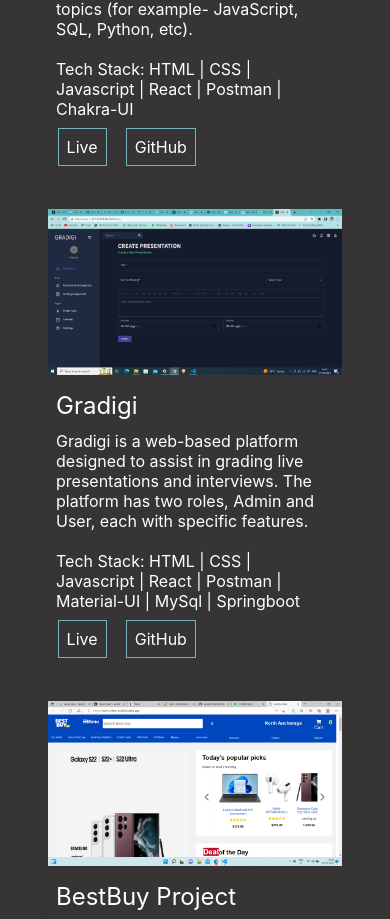
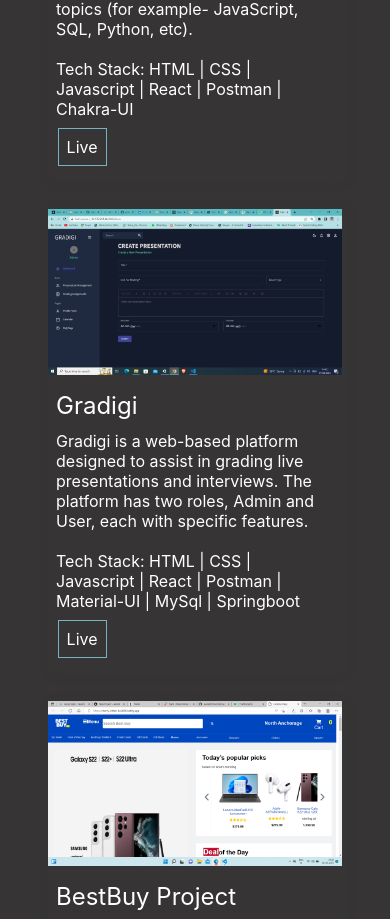
Before and after one commit to saurabhchanchal/saurabhchanchal.github.io, a React (Create React App) app: page / in a window 390 px wide. Shown: the part 5556-6475 px from the top of the page. Built offline with nearby package versions, Linux system fonts and the light colour scheme.

Commit message:
done for iPad Mini and iPhone SE

```diff
--- a/src/App.css
+++ b/src/App.css
@@ -479,7 +479,7 @@
 }
 
 /* media queries for nav and home components */
-@media screen and (max-width: 667px) {
+@media screen and (max-width: 668px) {
   /* navbar */
   .navbar {
     padding: 0.5rem;
@@ -618,7 +618,7 @@
 /* ---------------------------------------------------------------------------------- */
 
 /* ----------for iPad Mini-------------------------  */
-@media screen and (min-width: 601px) and (max-width: 768px) {
+@media screen and (min-width: 768px) and (max-width: 1024px) {
   .navbar {
     padding: 0.75rem;
   }
--- a/src/components/Nav.js
+++ b/src/components/Nav.js
@@ -7,6 +7,7 @@
   FaBars,
 } from "react-icons/fa";
 import { Link } from "react-router-dom";
+import  Saurabh from "./resume/Saurabh.pdf";
 
 function Nav() {
   const [click, setClick] = useState(false);
@@ -15,8 +16,7 @@
 
   const downloadResume = () => {
     const downloadLink = document.createElement("a");
-    downloadLink.href =
-      "https://drive.google.com/file/d/1gzUX5QYyHyALRCl5ho4yoY6FIMCLpgq6/view?usp=share_link";
+    downloadLink.href = Saurabh
     downloadLink.download = "Saurabha_Rai_Resume.pdf";
     downloadLink.click();
     window.open(
--- a/src/components/Pages/Project.js
+++ b/src/components/Pages/Project.js
@@ -38,11 +38,6 @@
                 Live
               </a>
             </div>
-            <div className="projlinks">
-              <a href="https://github.com/masai-builds/Team5" target={"_blank"}>
-                GitHub
-              </a>
-            </div>
           </div>
         </div>
 
@@ -65,14 +60,6 @@
             <div className="projlinks">
               <a href="http://35.178.251.86:8080/" target={"_blank"}>
                 Live
-              </a>
-            </div>
-            <div className="projlinks">
-              <a
-                href="https://github.com/masai-builds/Team5_Frontend"
-                target={"_blank"}
-              >
-                GitHub
               </a>
             </div>
           </div>
```
Also changed, not shown: 1 other file (tests, documents, lock files or other folders).
